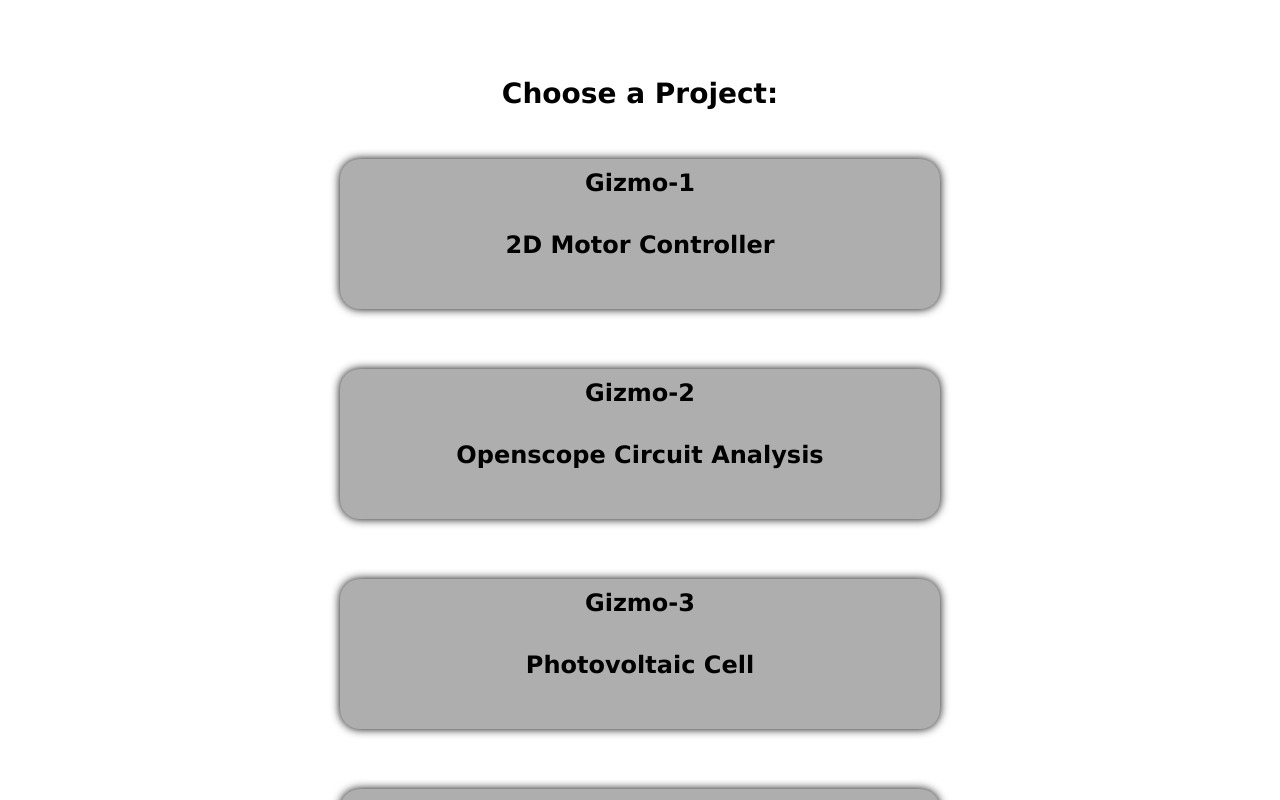
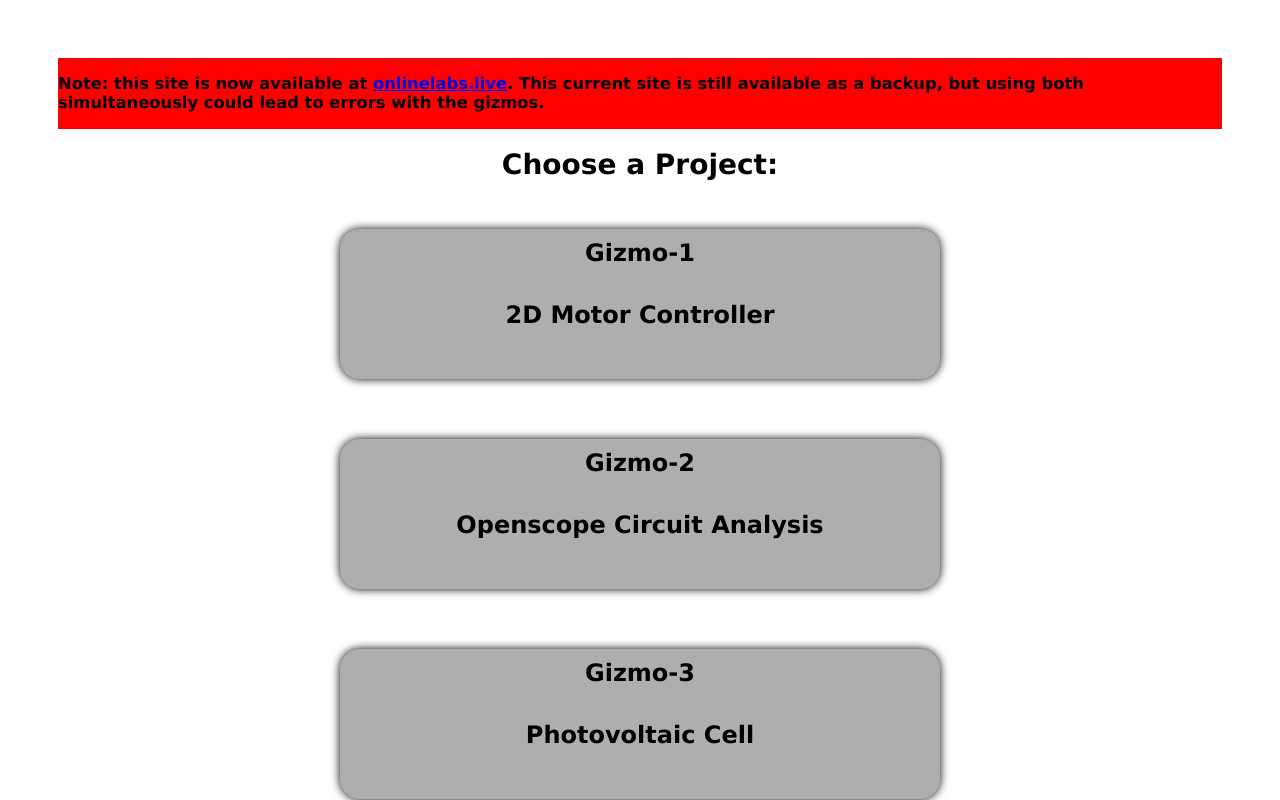
Before and after one commit to MikeConnelly/OnlineLabs-UMD, a React app: page / in a window 1280 px wide. Shown: the top 800 px of the page. Built offline with nearby package versions, Linux system fonts and the light colour scheme; no server answers.

Commit message:
add site depracation warning

```diff
--- a/app/pages/Home.css
+++ b/app/pages/Home.css
@@ -28,3 +28,7 @@
   font-size: x-large;
   padding-top: 10px;
 }
+
+#domain-warning {
+  background-color: red;
+}
--- a/app/pages/Home.js
+++ b/app/pages/Home.js
@@ -6,6 +6,12 @@ class Home extends Component {
   render() {
     return (
       <div className="home-page">
+        <div id="domain-warning">
+          <h3>
+            Note: this site is now available at <a href="http://onlinelabs.live">onlinelabs.live</a>.
+            This current site is still available as a backup, but using both simultaneously could lead to errors with the gizmos.
+          </h3>
+        </div>
         <h1>Choose a Project:</h1>
         <Link to="/g1" style={{ textDecoration: 'none' }}>
           <div id="link-g1" className="link-box">
```
